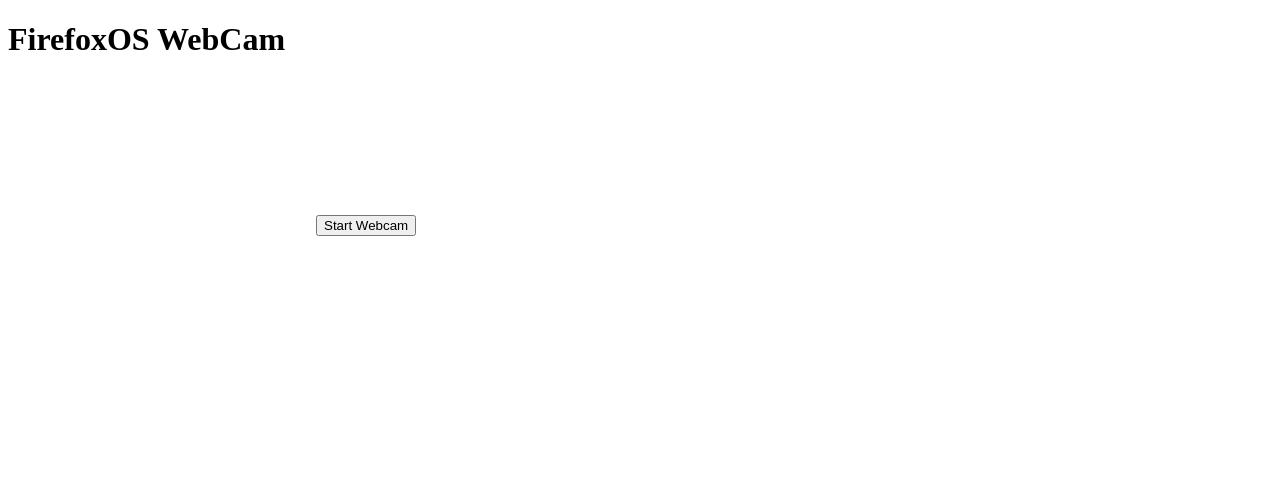
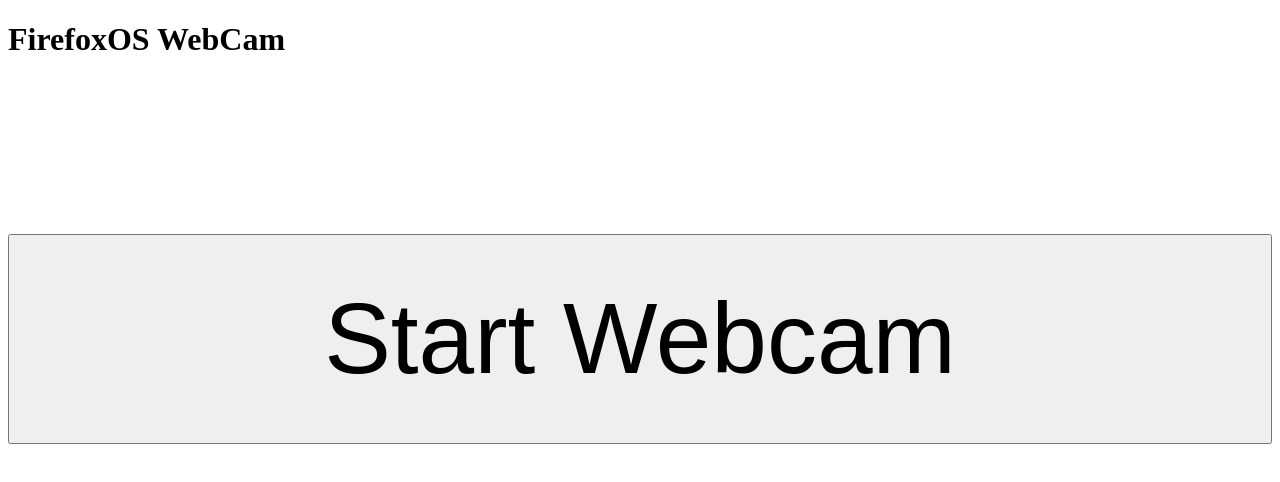
Before and after one commit to rednaks/firecam, a plain HTML site: page index.html in a window 1280 px wide. Drawn offline with Linux system fonts and the light colour scheme.

Commit message:
Bigger button style

```diff
--- a/index.html
+++ b/index.html
@@ -4,6 +4,14 @@
     <meta charset="utf-8"/>
     <title>Firecam</title>
     <script src="js/app.js" language="javascript"></script>
+
+    <style>
+      #start{
+        width: 100%;
+        height: 210px;
+        font-size: 100px;
+      }
+    </style>
   </head>
   <body>
     <h1>FirefoxOS WebCam</h1>
@@ -12,6 +20,7 @@
     <canvas id="canvas" ></canvas>
     <img id="photo"></img>
 
+    <br/>
     <button id="start">Start Webcam</button>
   </body>
 </html>
```
